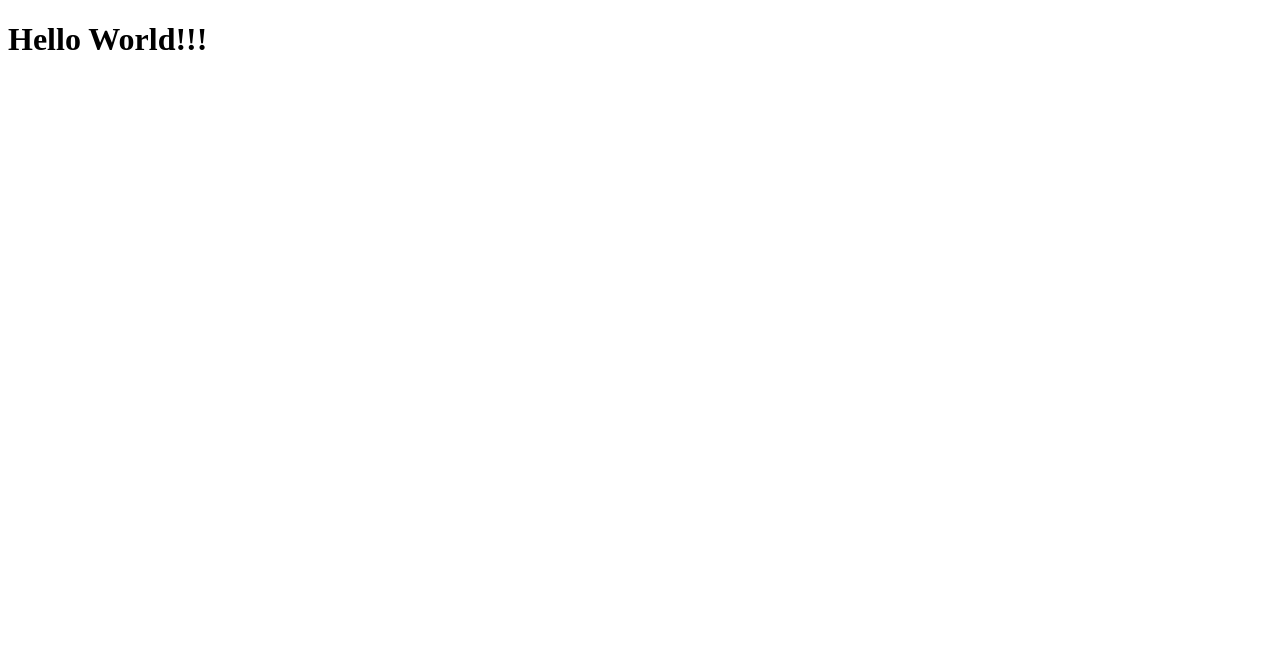
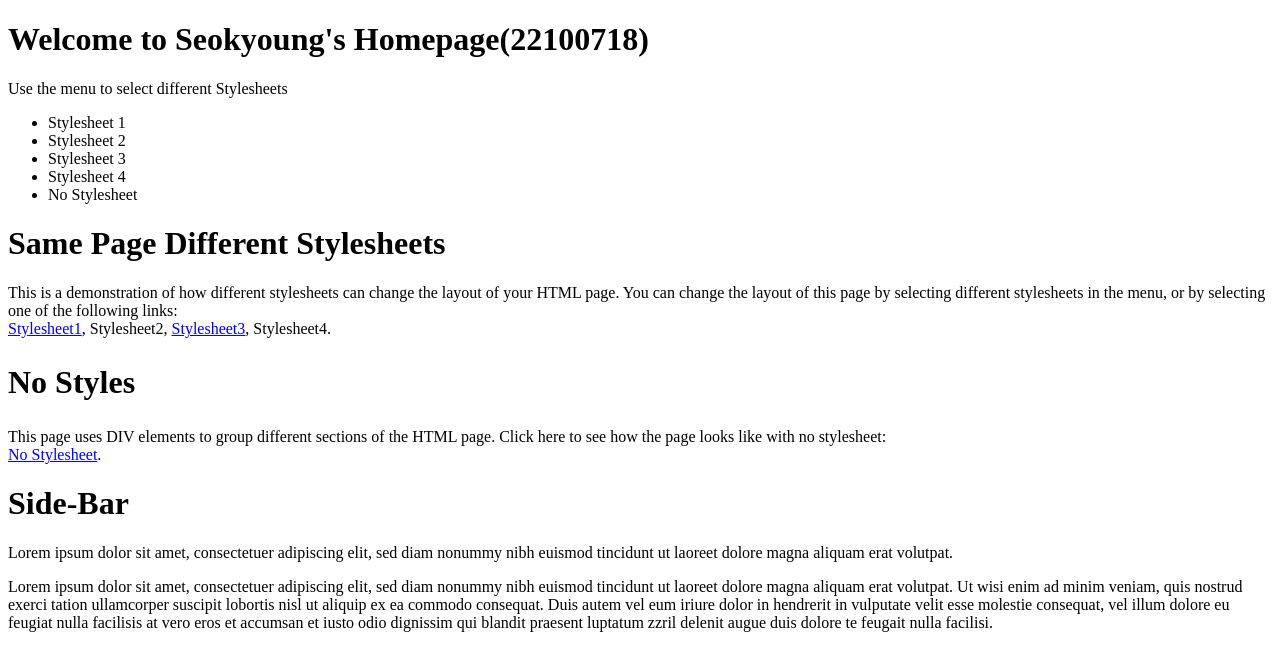
Before and after one commit to 22100718/OSS_HW1, a plain HTML site: page index.html in a window 1280 px wide. Drawn offline with Linux system fonts and the light colour scheme.

Commit message:
modified index.html

```diff
--- a/index.html
+++ b/index.html
@@ -1,11 +1,59 @@
 <!DOCTYPE html>
-<html lang="en">
+<html lang="ko">
 <head>
     <meta charset="UTF-8">
+    <meta http-equiv="X-UA-Compatible" content="IE=edge">
     <meta name="viewport" content="width=device-width, initial-scale=1.0">
-    <title>Document</title>
+
+    <title>Assignment#1</title>
+    <link rel="shortcut icon" href="basketball.png">
+
+    <style>
+        #top h1{
+            font-size: 2rem;
+        }
+        #main h1{
+            font-size: 2rem;
+        }
+        #main h2{
+            font-size: 2rem;
+        }
+        #sidebar h1{
+            font-size: 2rem;
+        }
+    </style>
 </head>
 <body>
-    <h1>Hello World!!!</h1>
+    <div id="top">
+        <h1>Welcome to Seokyoung's Homepage(22100718)</h1>
+        <p>Use the menu to select different Stylesheets</p>
+    </div>
+    <ul>
+        <li>Stylesheet 1</li>
+        <li>Stylesheet 2</li>
+        <li>Stylesheet 3</li>
+        <li>Stylesheet 4</li>
+        <li>No Stylesheet</li>
+    </ul>
+    <div id="main">
+        <h1>Same Page Different Stylesheets</h1>
+        <p>This is a demonstration of how different stylesheets can change the layout of your HTML page. You can change the layout of this page by selecting different stylesheets in the menu, or by selecting one of the following links:<br>
+        <a href="style1.html">Stylesheet1</a>,
+        <a>Stylesheet2</a>,
+        <a href="style2.html">Stylesheet3</a>,
+        <a>Stylesheet4</a>.
+        </p>
+        <h2>No Styles</h2>
+        <p>This page uses DIV elements to group different sections of the HTML page. Click here to see how the page looks like with no stylesheet:<br>
+        <a href="index.html">No Stylesheet</a>.
+        </p>
+    </div>
+    <div id="sidebar">
+        <h1>Side-Bar</h1>
+        <p>Lorem ipsum dolor sit amet, consectetuer adipiscing elit, sed diam nonummy nibh euismod tincidunt ut laoreet dolore magna aliquam erat volutpat.</p>
+    </div>
+    <div id="bottom">
+        Lorem ipsum dolor sit amet, consectetuer adipiscing elit, sed diam nonummy nibh euismod tincidunt ut laoreet dolore magna aliquam erat volutpat. Ut wisi enim ad minim veniam, quis nostrud exerci tation ullamcorper suscipit lobortis nisl ut aliquip ex ea commodo consequat. Duis autem vel eum iriure dolor in hendrerit in vulputate velit esse molestie consequat, vel illum dolore eu feugiat nulla facilisis at vero eros et accumsan et iusto odio dignissim qui blandit praesent luptatum zzril delenit augue duis dolore te feugait nulla facilisi.
+    </div>
 </body>
 </html>
```
